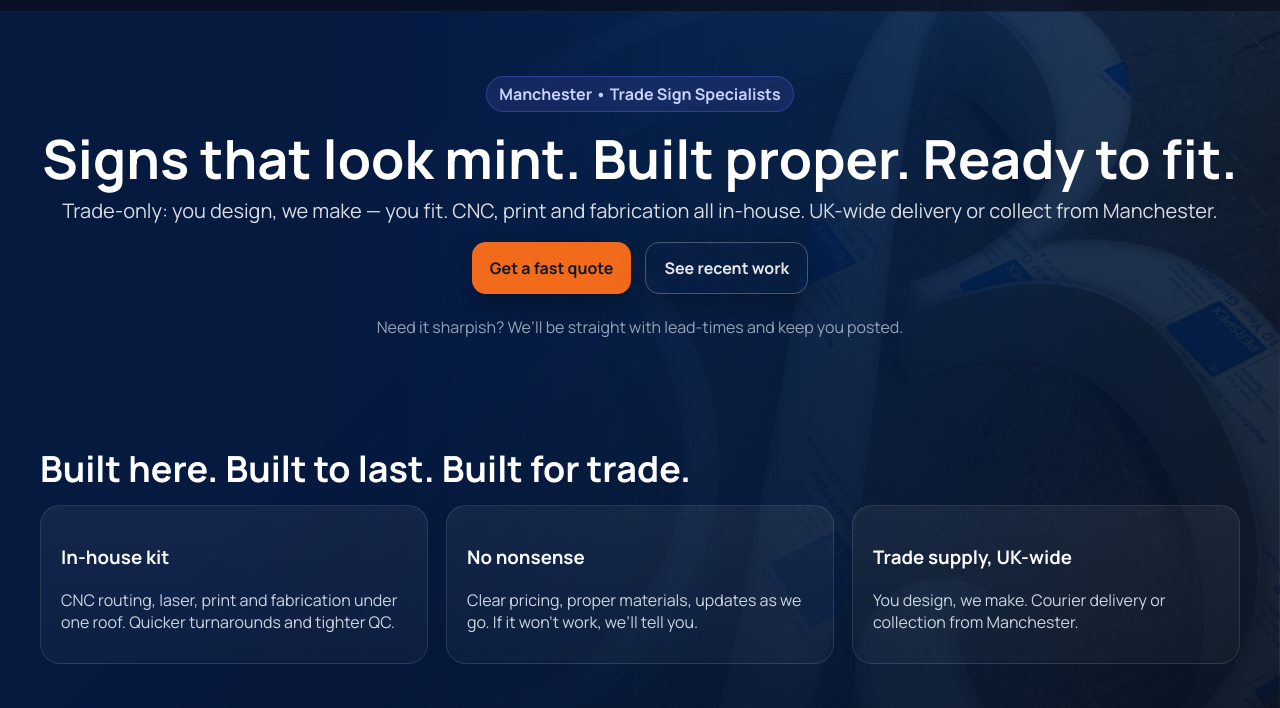
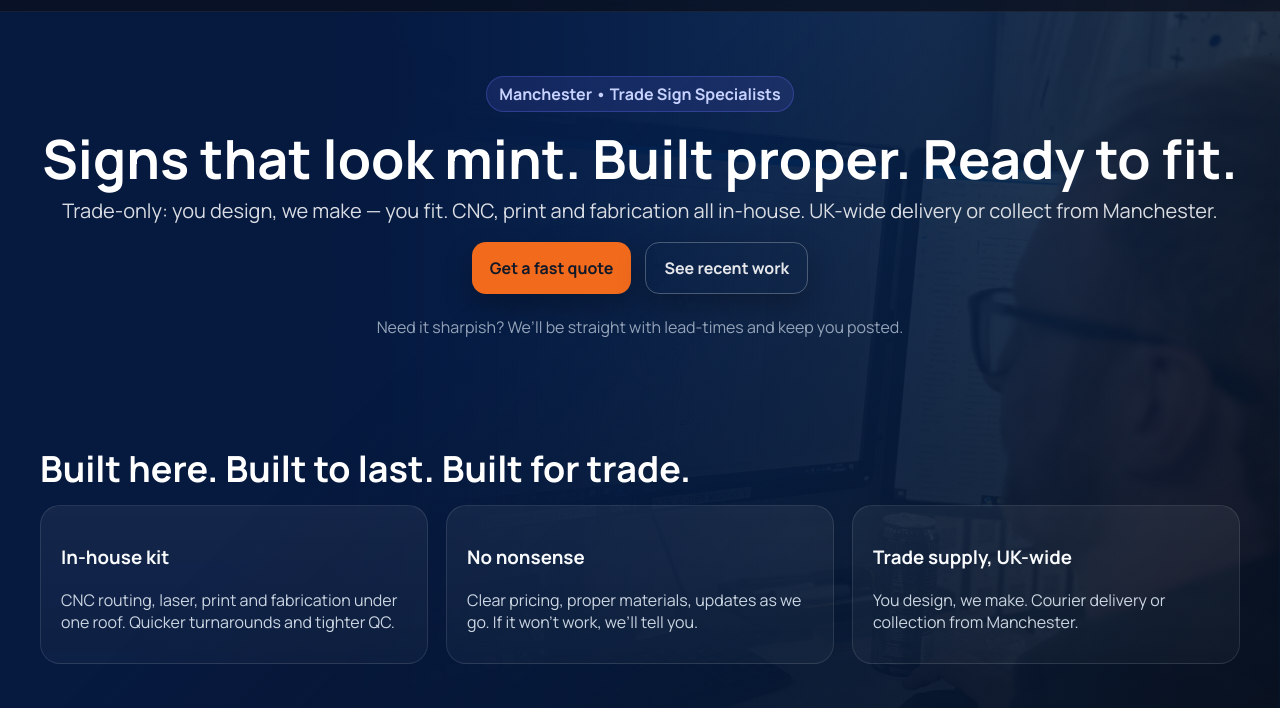
Before and after one commit to LowMasterSOPs/Signs2Signs, a website: page index.html in a window 1280 px wide. Shown: the part 92-800 px from the top of the page. Drawn offline with Linux system fonts and the light colour scheme.

Commit message:
Updated index.html

```diff
--- a/index.html
+++ b/index.html
@@ -28,7 +28,7 @@
       color:#f8fafc;
 
       background:
-        url("public/WEBBG1.png") no-repeat top right fixed,
+        url("public/WEBBG4.png") no-repeat top right fixed,
         linear-gradient(180deg,#0B1B4A 0%,#0A0F1C 60%);
       background-size: auto, cover;
       -webkit-font-smoothing:antialiased;
```
